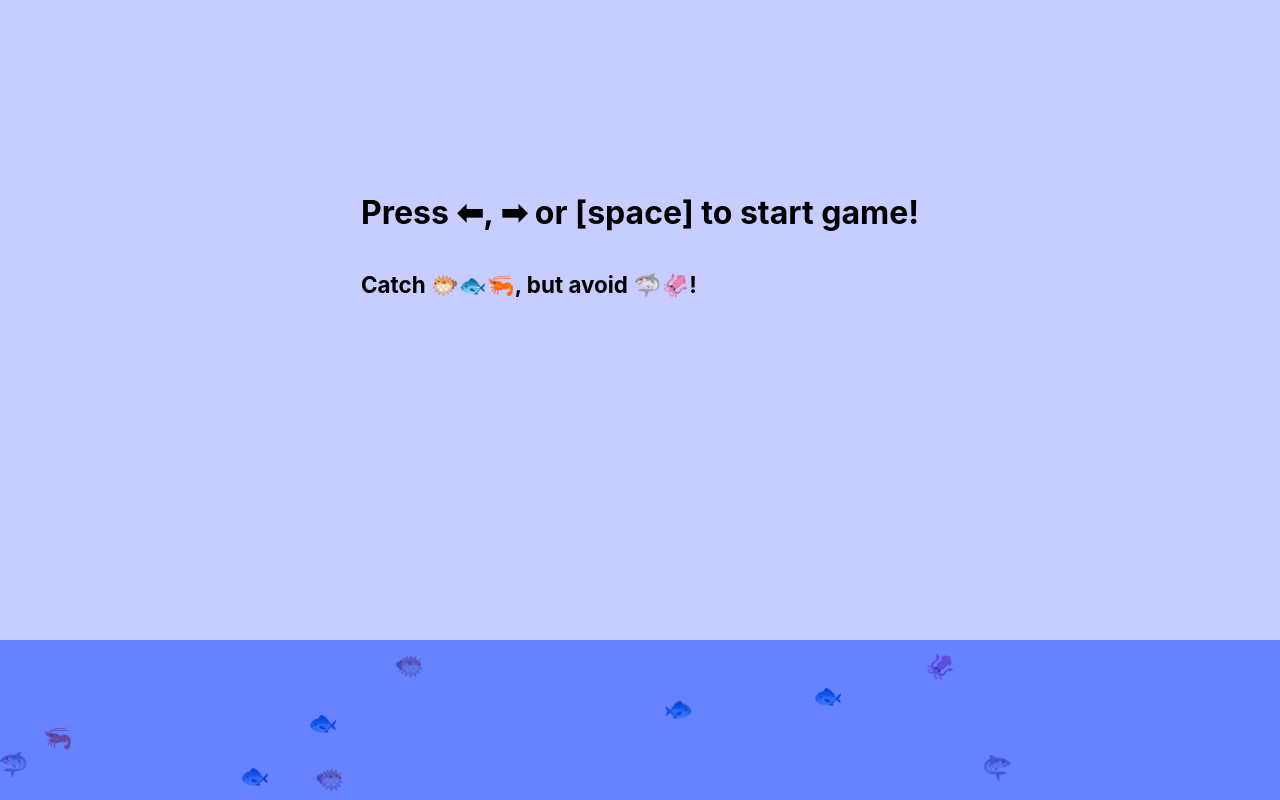
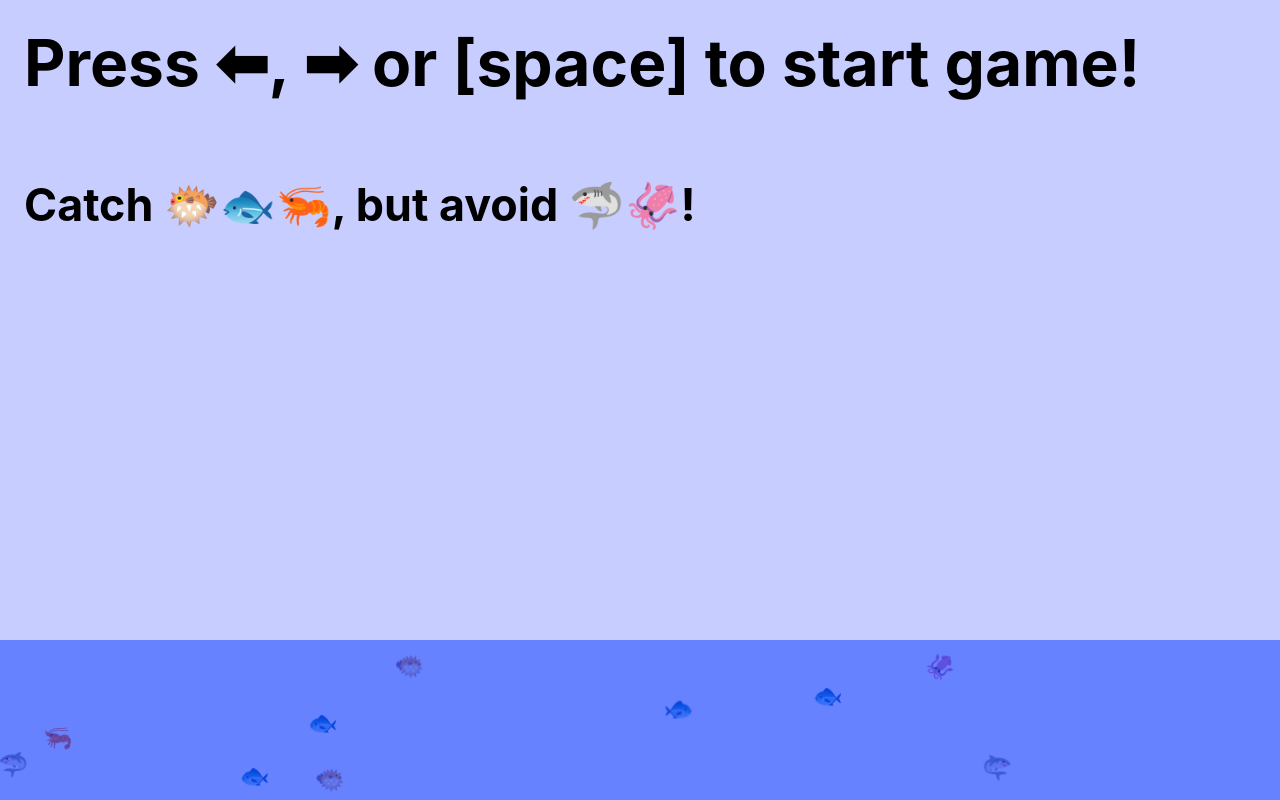
Before and after one commit to joglr/dyk, a React (Create React App) app: page / in a window 1280 px wide. Built offline with nearby package versions, Linux system fonts and the light colour scheme.

Commit message:
Adjust HelpText positioning

```diff
--- a/src/App.tsx
+++ b/src/App.tsx
@@ -45,6 +45,12 @@ const Overlay = styled.div`
   top: 0;
   left: 0;
   right: 0;
+  transition: 1s font-size;
+  position: absolute;
+  top: ${PLAYER_SIZE}px;
+  left: ${PLAYER_SIZE}px;
+  font-size: 400%;
+  font-weight: bold;
 `;
 
 const World = styled.div`
@@ -82,7 +88,14 @@ const Entity = styled.div.attrs((p: any) => ({
 `;
 
 const Debug = styled.code`
-  /* font-family: monospace; */
+  position: absolute;
+  bottom: 0;
+  font-family: monospace;
+`;
+
+const HelpText = styled.div`
+  position: absolute;
+  top: 0;
 `;
 
 const EntityIcon = styled.div<any>`
@@ -92,17 +105,6 @@ const EntityIcon = styled.div<any>`
   transition: transform 0.25s;
   transform: translate(-50%, calc(-50% - 5px))
     rotateY(${(p) => (p.direction ? "180deg" : "0")});
-`;
-
-const Score = styled.div<{ expanded: boolean }>`
-  transition: 1s font-size;
-  position: absolute;
-  top: ${(p) => (p.expanded ? "50%" : `${PLAYER_SIZE}px`)};
-  left: 50%;
-  transform: translateX(-50%);
-
-  font-size: ${(p) => (p.expanded ? 400 : 200)}%;
-  font-weight: bold;
 `;
 
 const TryAgainButton = styled.button`
@@ -246,7 +248,6 @@ export default function App() {
   const keys = useKeys();
 
   useEffect(() => {
-    console.log(gameStatus);
     if (gameStatus === "RUNNING") {
       setFish((fish) => {
         let fishInProximity: [Symbol, number][] = [];
@@ -415,10 +416,21 @@ export default function App() {
   return (
     <>
       <World>
+        <Grow in={debug}>
+          <Debug>
+            <div>fps: {frameRate.current.toFixed(0)}</div>
+            <div>x: {x.toFixed(0)}</div>
+            <div>y: {y.toFixed(0)}</div>
+            <div>vx: {vx.toFixed(0)}</div>
+            <div>vy: {vy.toFixed(0)}</div>
+            <div>isDiving: {isDiving.toString()}</div>
+            <div>caughtFish: {caughtFish}</div>
+          </Debug>
+        </Grow>
         <Sky />
         <Ocean ref={oceanRef as any}>
           {fish.map((fish, i) => (
-            <Grow in={true} key={i}>
+            <Grow key={i} in={true} appear>
               <Entity
                 style={{
                   zIndex: Z.FISH,
@@ -438,34 +450,25 @@ export default function App() {
       </World>
 
       <Overlay>
-        <Grow in={debug}>
-          <Debug>
-            <div>fps: {frameRate.current.toFixed(0)}</div>
-            <div>x: {x.toFixed(0)}</div>
-            <div>y: {y.toFixed(0)}</div>
-            <div>vx: {vx.toFixed(0)}</div>
-            <div>vy: {vy.toFixed(0)}</div>
-            <div>isDiving: {isDiving.toString()}</div>
-            <div>caughtFish: {caughtFish}</div>
-          </Debug>
-        </Grow>
-        <Score expanded={gameStatus === "POST_GAME"}>
-          <Grow in={gameStatus === "POST_GAME"}>
-            <GameOver>Game over!</GameOver>
-          </Grow>
-          <Grow in={gameStatus === "POST_GAME" || gameStatus === "RUNNING"}>
+        <Grow
+          in={gameStatus === "POST_GAME" || gameStatus === "RUNNING"}
+          appear
+        >
           <div>Score: {Math.round(score)}</div>
         </Grow>
-          <Grow in={Boolean(gameStartTime)}>
+        <Grow in={gameStatus === "RUNNING"}>
           <div>
             {Math.round(GAME_DURATION - (timeElapsedInSeconds as number))}s
           </div>
         </Grow>
         <Grow in={gameStatus === "POST_GAME"}>
+          <div>
+            <GameOver>Game over!</GameOver>
             <TryAgainButton onClick={reset}>Try again</TryAgainButton>
+          </div>
         </Grow>
         <Grow in={gameStatus === "IDLE"}>
-            <div>
+          <HelpText>
             <div>Press ⬅, ➡ or [space] to start game!</div>
             <br />
             <div
@@ -475,9 +478,8 @@ export default function App() {
             >
               Catch {FISH.join("")}, but avoid {ENEMIES.join("")}!
             </div>
-            </div>
+          </HelpText>
         </Grow>
-        </Score>
       </Overlay>
     </>
   );
```
Lines whose indentation alone changed are shown as unchanged.
